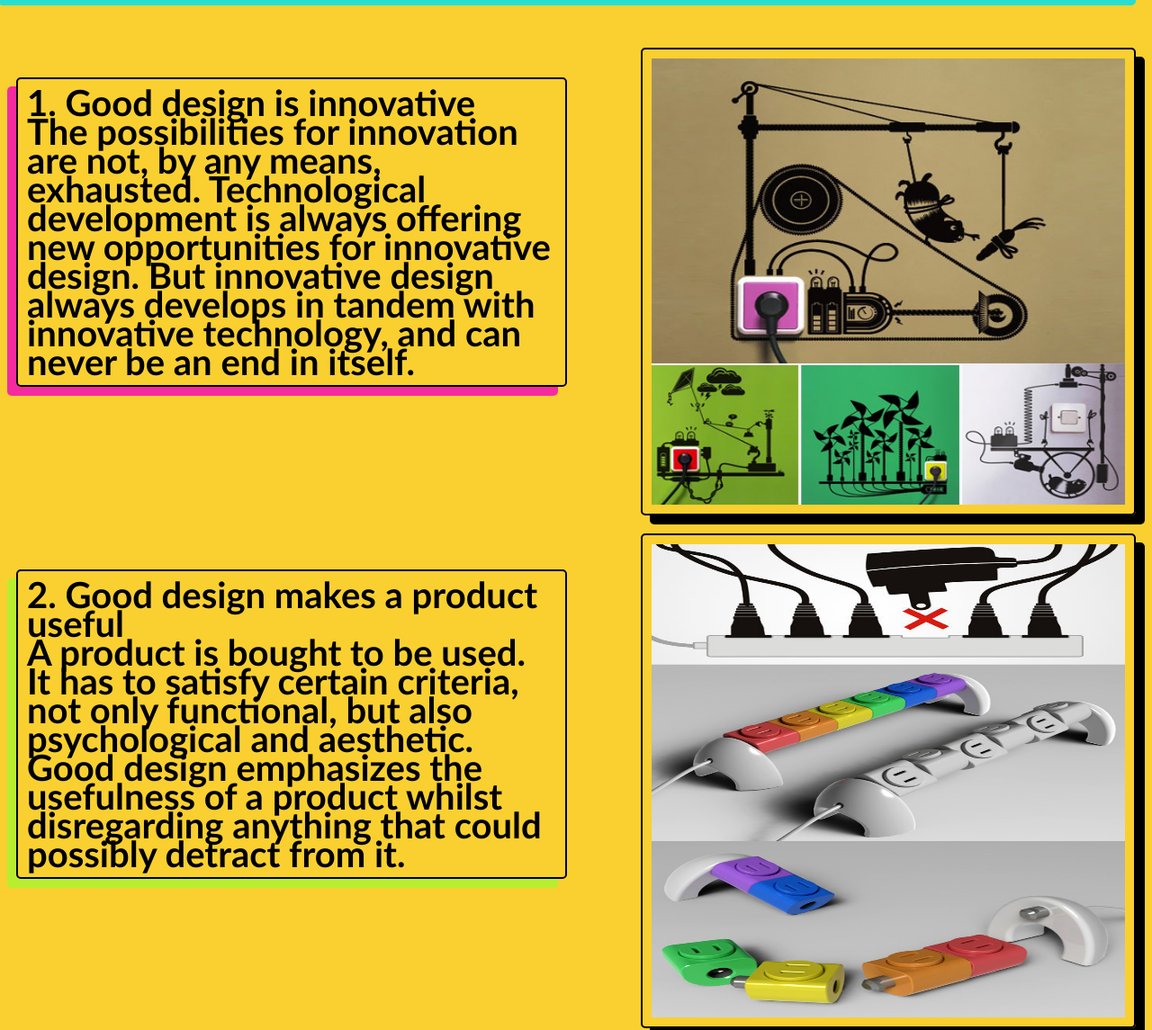
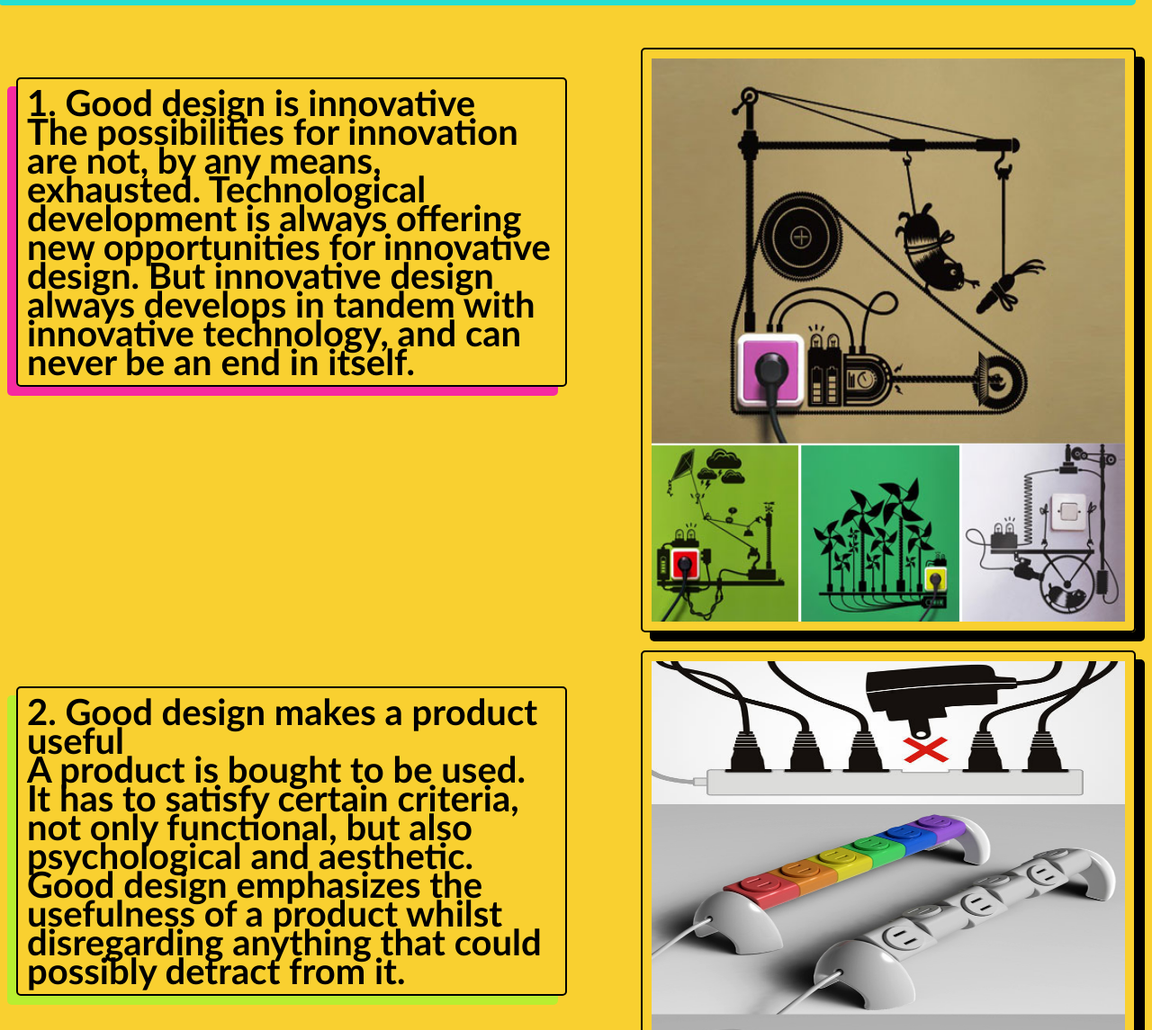
Before and after one commit to DanielaAA518/VART2400, a plain HTML site: page exercise2/index.html in a window 1280 px wide. Shown: the part 131-1276 px from the top of the page at 90% size. Drawn offline with Linux system fonts and the light colour scheme.

Commit message:
Add files via upload

```diff
--- a/exercise2/index.html
+++ b/exercise2/index.html
@@ -7,35 +7,6 @@
 
     <body>
         <h1>TEN PRINCIPLES FOR GOOD DESIGN</h1>
-        <!-- <h2>1. Good design is innovative<img src="images/innovation.jpg" alt="innovative design" width="150" height="200" style="float:right"><br>
-        The possibilities for innovation are not, by any means, exhausted. Technological development is always offering new opportunities for innovative design. But innovative design always develops in tandem with innovative technology, and can never be an end in itself.</h2>
-
-        <h3>2. Good design makes a product useful<img src="images/useful.jpg" alt="useful design" width="150" height="200" style="float:right"><br>
-            A product is bought to be used. It has to satisfy certain criteria, not only functional, but also psychological and aesthetic. Good design emphasizes the usefulness of a product whilst disregarding anything that could possibly detract from it.</h3>
-
-        <h4>3. Good design is aesthetic<img src="images/aesthetic.jpg" alt="aesthetic design" width="250" height="200" style="float:right"><br>
-            The aesthetic quality of a product is integral to its usefulness because products we use every day affect our person and our well-being. But only well-executed objects can be beautiful.</h4> -->
-
-        <!-- <h5>4. Good design makes a product understandable<br>
-            It clarifies the product's structure. Better still, it can make the product talk. At best, it is self-explanatory.</h5> -->
-<!--
-        <h6>5. Good design is unobtrusive<br>
-            Products fulfilling a purpose are like tools. They are neither decorative objects nor works of art. Their design should therefore be both neutral and restrained, to leave room for the user's self-expression.</h6>
-
-        <h6>6. Good design is honest<br>
-            It does not make a product more innovative, powerful or valuable than it really is. It does not attempt to manipulate the consumer with promises that cannot be kept.</h6>
-
-        <h5>7. Good design is long-lasting<br>
-            It avoids being fashionable and therefore never appears antiquated. Unlike fashionable design, it lasts many years - even in today's throwaway society.</h5>
-
-        <h4>8. Good design is thorough down to the last detail<br>
-            Nothing must be arbitrary or left to chance. Care and accuracy in the design process show respect towards the user.</h4>
-
-        <h3>9. Good design is environmentally-friendly<br>
-            Design makes an important contribution to the preservation of the environment. It conserves resources and minimizes physical and visual pollution throughout the lifecycle of the product.</h3>
-
-        <h2>10. Good design is as little design as possible<br>
-            Less, but better - because it concentrates on the essential aspects, and the products are not burdened with non-essentials.</h2> -->
 
         <div class="row">
             <div class="column">
@@ -43,7 +14,7 @@
             The possibilities for innovation are not, by any means, exhausted. Technological development is always offering new opportunities for innovative design. But innovative design always develops in tandem with innovative technology, and can never be an end in itself.</h2>
             </div>
             <div class="column">
-                <img src="images/innovation.jpg" alt="innovative design" width="550" height="520" style="float:right">
+                <img src="images/innovation.jpg" alt="innovative design" width="550" height="650" style="float:right">
             </div>
         </div>
 
@@ -53,7 +24,7 @@
             A product is bought to be used. It has to satisfy certain criteria, not only functional, but also psychological and aesthetic. Good design emphasizes the usefulness of a product whilst disregarding anything that could possibly detract from it.</h3>
             </div>
             <div class="column">
-                <img src="images/useful.jpg" alt="useful design" width="550" height="550" style="float:right">
+                <img src="images/useful.jpg" alt="useful design" width="550" height="650" style="float:right">
             </div>
         </div>
 
@@ -63,7 +34,7 @@
             The aesthetic quality of a product is integral to its usefulness because products we use every day affect our person and our well-being. But only well-executed objects can be beautiful.</h4>
             </div>
             <div class="column">
-                <img src="images/aesthetic.jpg" alt="aesthetic design" width="550" height="500" style="float:right">
+                <img src="images/aesthetic.jpg" alt="aesthetic design" width="550" height="450" style="float:right">
             </div>
         </div>
 
```
